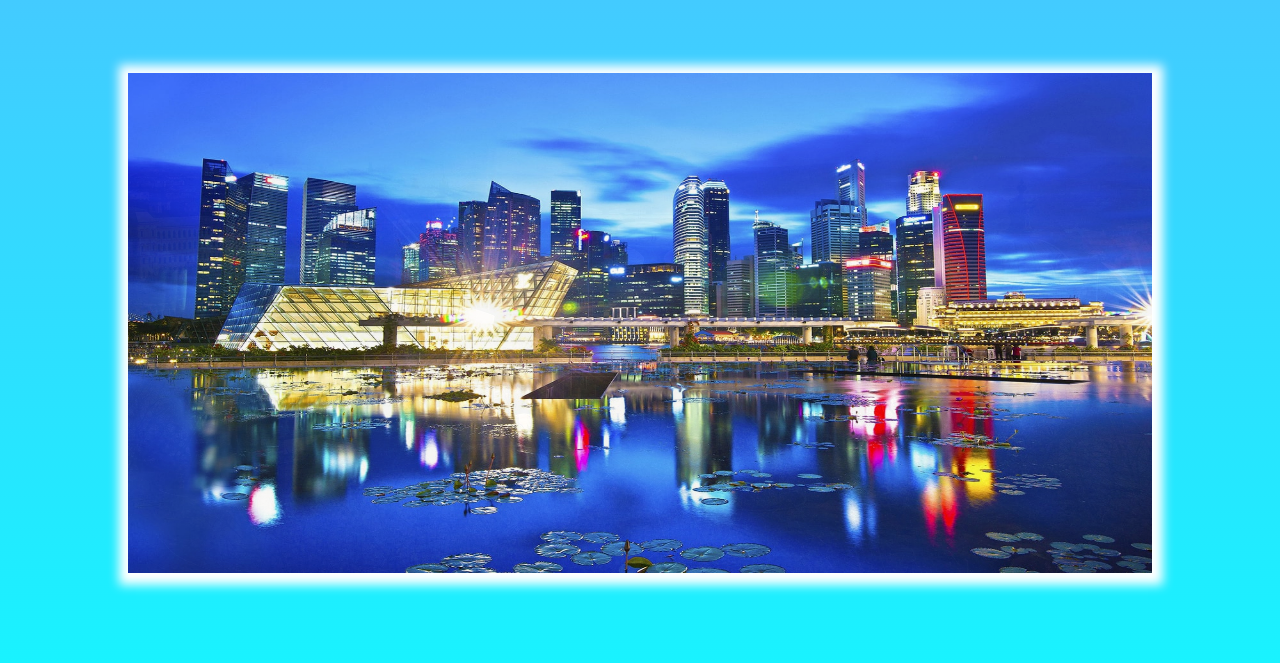
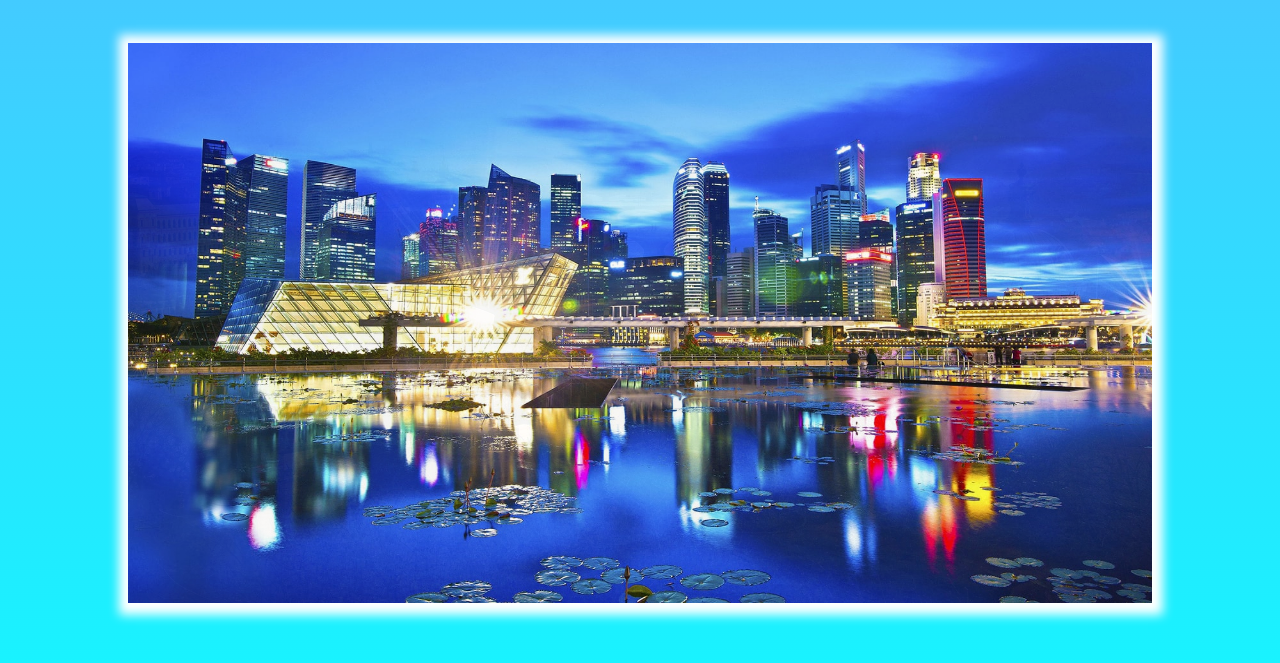
Before and after one commit to Jeremmya/ZeboTour, a plain HTML site: page index.html in a window 1280 px wide. Shown: the part 77-740 px from the top of the page. Drawn offline with Linux system fonts and the light colour scheme.

Commit message:
Update style.css

```diff
--- a/style.css
+++ b/style.css
@@ -70,7 +70,7 @@ header ul li a.active
 .maindiv
 {
 	width: 80%;
-	height: 500px;
+	height: 70%;
 	position: absolute;
 	left: 50%;
 	top: 50%;
```
